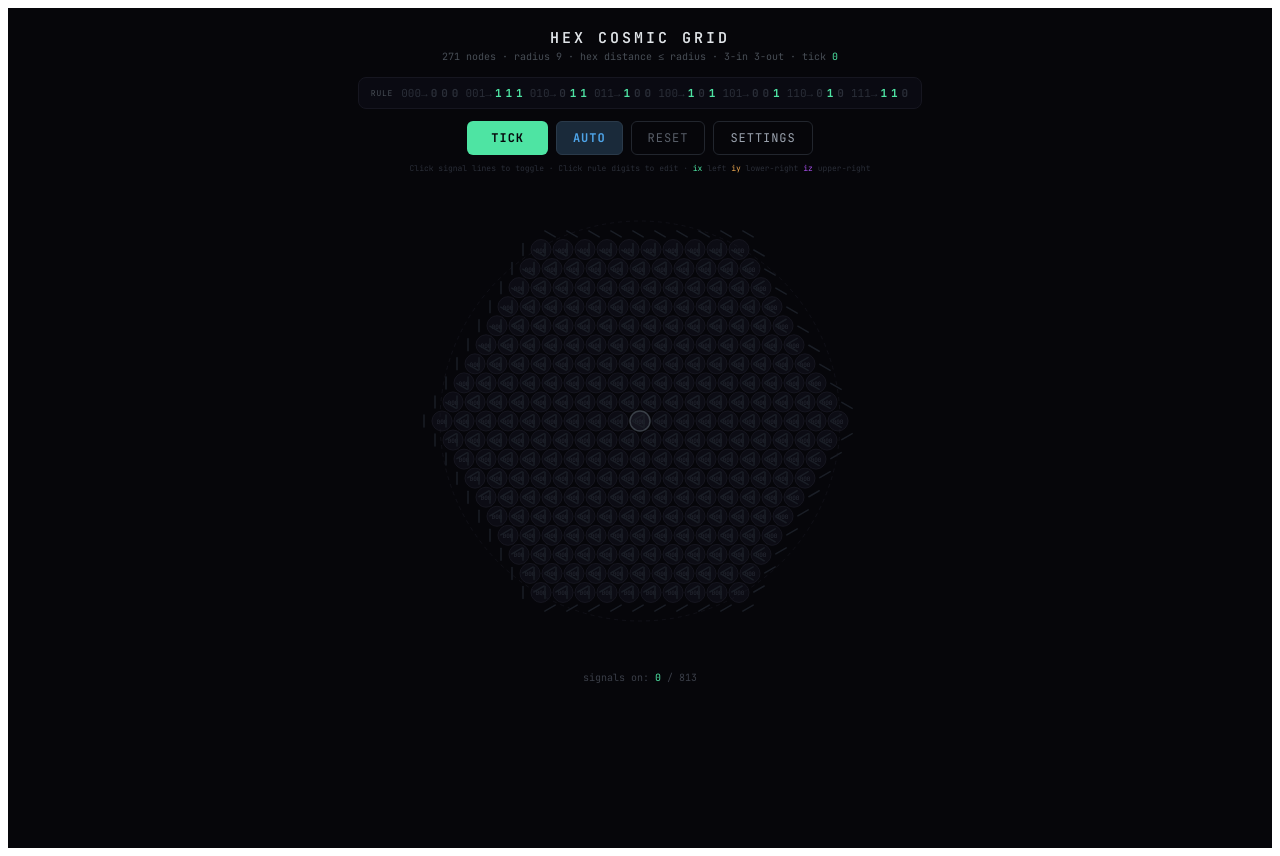
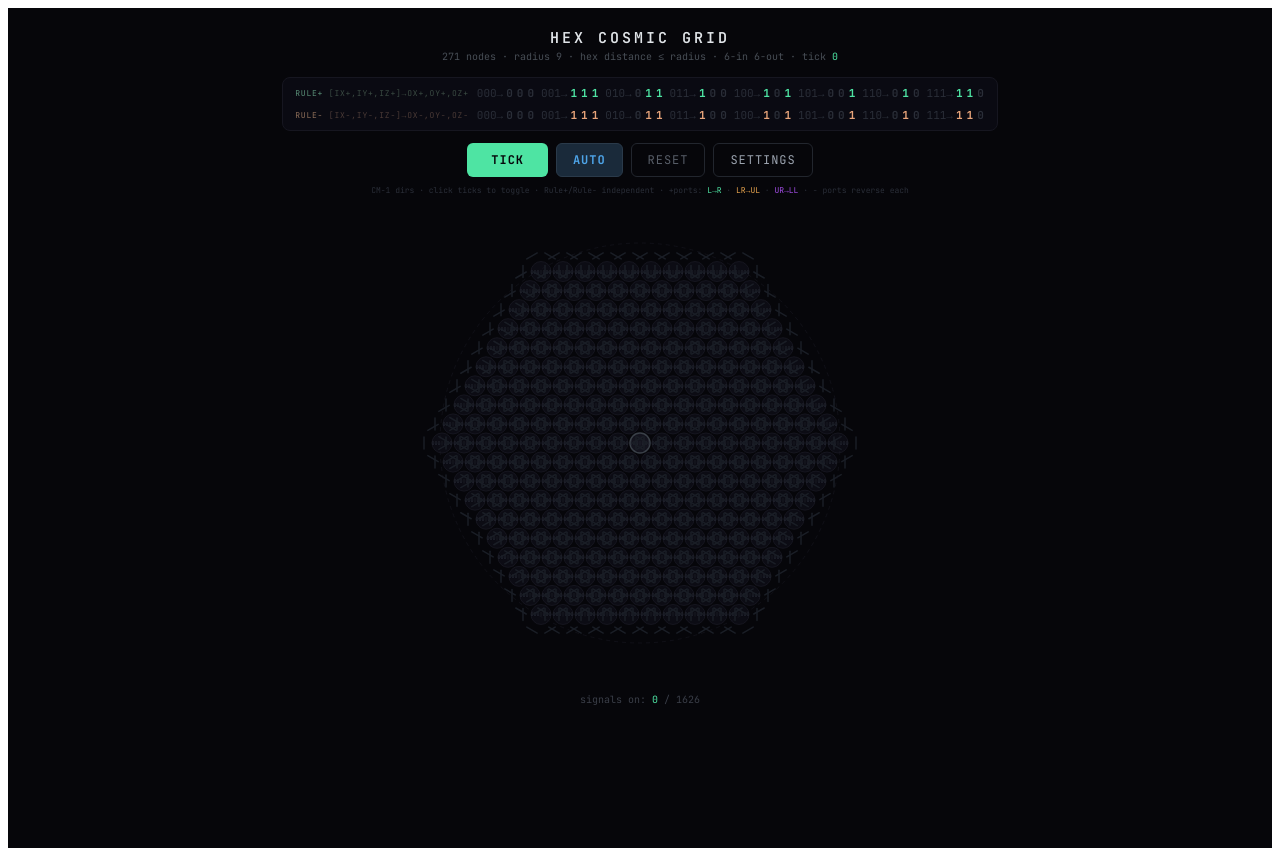
Before and after one commit to forrestsh/cosmod, a React (Vite) app: page / in a window 1280 px wide. Built offline with nearby package versions, Linux system fonts and the light colour scheme.

Commit message:
Enhance hex-cosmic-grid to support separate positive and negative signal evaluations, improving signal processing and neighbor communication

```diff
--- a/hex-cosmic-grid.jsx
+++ b/hex-cosmic-grid.jsx
@@ -36,14 +36,11 @@ import { useState, useCallback, useEffect, useRef, useMemo } from "react";
 //    axial (1,-1) -> Cartesian (1/2, -√3/2) ✓
 // Perfect! Axial (q,r) maps directly to user's hex directions.
 
-// Output directions (axial deltas):
-//   ox: (1, 0)   -> right
-//   oy: (-1, 1)  -> upper-left
-//   oz: (0, -1)  -> lower-left
-// Input directions (from the opposite neighbors):
-//   ix: from (-1, 0)  -> left neighbor's ox
-//   iy: from (1, -1)  -> lower-right neighbor's oy
-//   iz: from (0, 1)   -> upper-right neighbor's oz
+// CM-1 port geometry (docs/CM-1.md), axial (q,r); user x-right y-up.
+// Positive outputs ox+, oy+, oz+ step to neighbor Δ(q,r); inputs arrive from opposite neighbor.
+//   ix+: L→R / ix−: R→L     — edge Δ(±1, 0)
+//   iy+: lower-right→upper-left / iy−: upper-left→lower-right — edge Δ(∓1, ±1)
+//   iz+: upper-right→lower-left / iz−: lower-left→upper-right — edge Δ(0, ∓1)
 
 const DEFAULT_RADIUS = 9;
 const MAX_RADIUS = 30;
@@ -72,10 +69,13 @@ function generateGrid(radius) {
   return { nodes, nodeIndex };
 }
 
-// Output direction deltas
-const OX_DQ = 1, OX_DR = 0;   // right
-const OY_DQ = -1, OY_DR = 1;  // upper-left
-const OZ_DQ = 0, OZ_DR = -1;  // lower-left
+// Positive-output neighbor deltas (ox+, oy+, oz+)
+const OX_DQ = 1,
+  OX_DR = 0; // +x / left→right
+const OY_DQ = -1,
+  OY_DR = 1; // toward upper-left neighbor: lower-right→upper-left
+const OZ_DQ = 0,
+  OZ_DR = -1; // toward lower-left neighbor: upper-right→lower-left
 
 // For toroidal wrapping on a hex grid, we need to find the "wrapped" neighbor.
 // Since we have a hex disk (not a parallelogram), true toroidal wrapping is non-trivial.
@@ -98,16 +98,14 @@ function axialToPixel(q, r) {
   return { x, y };
 }
 
-// Signal state: for each node, 3 input signals (ix, iy, iz)
-// ix = signal arriving from left neighbor's ox
-// iy = signal arriving from lower-right neighbor's oy
-// iz = signal arriving from upper-right neighbor's oz
+// Signal state: for each node, 6 inputs — [ix+, iy+, iz+, ix−, iy−, iz−]
+// Wire coupling (matching polarity on the shared edge): ox+→neighbor ix+, oy+→iy+, oz+→iz+
+// along +Δ; ox−→ix−, oy−→iy−, oz−→iz− along −Δ.
 
 function initState(nodeCount) {
-  // signals[i] = [ix, iy, iz] for node i
   const signals = new Array(nodeCount);
   for (let i = 0; i < nodeCount; i++) {
-    signals[i] = [0, 0, 0];
+    signals[i] = [0, 0, 0, 0, 0, 0];
   }
   return { signals, tick: 0 };
 }
@@ -116,8 +114,8 @@ function copySignals(s) {
   return s.map((a) => [...a]);
 }
 
-// Default rule: 3 inputs (ix, iy, iz) -> 3 outputs (ox, oy, oz)
-// 2^3 = 8 input combinations, each maps to [ox, oy, oz]
+// Each table: 8 rows (ix,iy,iz bits) → 3 outputs. rule+ rows use ix+,iy+,iz+ and cells are ox+,oy+,oz+.
+// rule− rows use ix−,iy−,iz− and cells are ox−,oy−,oz− (separate evalRule{Plus,Minus} in simulate).
 const defaultRule = [
   [0, 0, 0], // 000 -> 000
   [1, 1, 1], // 001 -> 111
@@ -169,35 +167,81 @@ const rulePresets = {
   "y-circle": yCircleRule,
 };
 
-function applyRule(ix, iy, iz, rule) {
-  const idx = (ix << 2) | (iy << 1) | iz;
-  return rule[idx];
+const ZERO_SIGNAL = [0, 0, 0, 0, 0, 0];
+
+/** Per-node inputs: + ports then − ports (CM-1 docs/CM-1.md). */
+const SIG_IXP = 0,
+  SIG_IYP = 1,
+  SIG_IZP = 2,
+  SIG_IXN = 3,
+  SIG_IYN = 4,
+  SIG_IZN = 5;
+
+function ruleRowIndex(ix, iy, iz) {
+  return (ix << 2) | (iy << 1) | iz;
 }
 
-function simulate(state, rule, nodes, nodeIndex) {
+/** rule+: [ix+, iy+, iz+] → [ox+, oy+, oz+] — only + outputs; never ox−/oy−/oz−. */
+function evalRulePlus(ixPlus, iyPlus, izPlus, table) {
+  return table[ruleRowIndex(ixPlus, iyPlus, izPlus)];
+}
+
+/** rule−: [ix−, iy−, iz−] → [ox−, oy−, oz−] — only − outputs; never ox+/oy+/oz+. */
+function evalRuleMinus(ixMinus, iyMinus, izMinus, table) {
+  return table[ruleRowIndex(ixMinus, iyMinus, izMinus)];
+}
+
+/** ox+, oy+, oz+ → neighbor in +Δ receives ix+, iy+, iz+ (same polarity on that edge). */
+function sendPlusOutputsToNeighbors(q, r, oxPlus, oyPlus, ozPlus, nodeIndex, into) {
+  let t = getNeighborIndex(q, r, OX_DQ, OX_DR, nodeIndex);
+  if (t >= 0) into[t][SIG_IXP] = oxPlus;
+
+  t = getNeighborIndex(q, r, OY_DQ, OY_DR, nodeIndex);
+  if (t >= 0) into[t][SIG_IYP] = oyPlus;
+
+  t = getNeighborIndex(q, r, OZ_DQ, OZ_DR, nodeIndex);
+  if (t >= 0) into[t][SIG_IZP] = ozPlus;
+}
+
+/** ox−, oy−, oz− → neighbor in −Δ receives ix−, iy−, iz−. */
+function sendMinusOutputsToNeighbors(q, r, oxMinus, oyMinus, ozMinus, nodeIndex, into) {
+  let t = getNeighborIndex(q, r, -OX_DQ, -OX_DR, nodeIndex);
+  if (t >= 0) into[t][SIG_IXN] = oxMinus;
+
+  t = getNeighborIndex(q, r, -OY_DQ, -OY_DR, nodeIndex);
+  if (t >= 0) into[t][SIG_IYN] = oyMinus;
+
+  t = getNeighborIndex(q, r, -OZ_DQ, -OZ_DR, nodeIndex);
+  if (t >= 0) into[t][SIG_IZN] = ozMinus;
+}
+
+function simulate(state, rulePlus, ruleMinus, nodes, nodeIndex) {
   const { signals } = state;
   const nodeCount = nodes.length;
   const newSignals = new Array(nodeCount);
   for (let i = 0; i < nodeCount; i++) {
-    newSignals[i] = [0, 0, 0];
+    newSignals[i] = [0, 0, 0, 0, 0, 0];
   }
 
   for (let i = 0; i < nodeCount; i++) {
     const { q, r } = nodes[i];
-    const [ix, iy, iz] = signals[i] ?? ZERO_SIGNAL;
-    const [ox, oy, oz] = applyRule(ix, iy, iz, rule);
+    const sig = signals[i] ?? ZERO_SIGNAL;
 
-    // ox goes to neighbor at (q+1, r+0) -> becomes their ix
-    const oxTarget = getNeighborIndex(q, r, OX_DQ, OX_DR, nodeIndex);
-    if (oxTarget >= 0) newSignals[oxTarget][0] = ox;
+    const [oxPlus, oyPlus, ozPlus] = evalRulePlus(
+      sig[SIG_IXP],
+      sig[SIG_IYP],
+      sig[SIG_IZP],
+      rulePlus
+    );
+    const [oxMinus, oyMinus, ozMinus] = evalRuleMinus(
+      sig[SIG_IXN],
+      sig[SIG_IYN],
+      sig[SIG_IZN],
+      ruleMinus
+    );
 
-    // oy goes to neighbor at (q-1, r+1) -> becomes their iy
-    const oyTarget = getNeighborIndex(q, r, OY_DQ, OY_DR, nodeIndex);
-    if (oyTarget >= 0) newSignals[oyTarget][1] = oy;
-
-    // oz goes to neighbor at (q+0, r-1) -> becomes their iz
-    const ozTarget = getNeighborIndex(q, r, OZ_DQ, OZ_DR, nodeIndex);
-    if (ozTarget >= 0) newSignals[ozTarget][2] = oz;
+    sendPlusOutputsToNeighbors(q, r, oxPlus, oyPlus, ozPlus, nodeIndex, newSignals);
+    sendMinusOutputsToNeighbors(q, r, oxMinus, oyMinus, ozMinus, nodeIndex, newSignals);
   }
 
   return { signals: newSignals, tick: state.tick + 1 };
@@ -217,32 +261,37 @@ const TEXT_MID = "#5a6068";
 
 const NODE_RADIUS = 10;
 const SIG_LEN = 6;
-const ZERO_SIGNAL = [0, 0, 0];
+
+function cloneRuleTable(r) {
+  return r.map((row) => [...row]);
+}
 
 export default function HexCosmicGrid() {
   const [radius, setRadius] = useState(DEFAULT_RADIUS);
   const [pendingRadius, setPendingRadius] = useState(String(DEFAULT_RADIUS));
   const [showSettings, setShowSettings] = useState(false);
   const [signalLineOrientation, setSignalLineOrientation] = useState("perpendicular");
-  const [rule, setRule] = useState(defaultRule.map((r) => [...r]));
+  const [rulePlus, setRulePlus] = useState(() => cloneRuleTable(defaultRule));
+  const [ruleMinus, setRuleMinus] = useState(() => cloneRuleTable(defaultRule));
   const [running, setRunning] = useState(false);
   const grid = useMemo(() => generateGrid(radius), [radius]);
   const nodeCount = grid.nodes.length;
   const [state, setState] = useState(() => initState(generateGrid(DEFAULT_RADIUS).nodes.length));
-  const ruleRef = useRef(rule);
-  ruleRef.current = rule;
+  const rulesRef = useRef({ plus: rulePlus, minus: ruleMinus });
+  rulesRef.current = { plus: rulePlus, minus: ruleMinus };
 
   useEffect(() => {
     if (!running) return;
     const id = setInterval(() => {
-      setState((s) => simulate(s, ruleRef.current, grid.nodes, grid.nodeIndex));
+      const { plus, minus } = rulesRef.current;
+      setState((s) => simulate(s, plus, minus, grid.nodes, grid.nodeIndex));
     }, 1000);
     return () => clearInterval(id);
   }, [running, grid]);
 
   const handleTick = useCallback(() => {
-    setState((s) => simulate(s, rule, grid.nodes, grid.nodeIndex));
-  }, [rule, grid]);
+    setState((s) => simulate(s, rulePlus, ruleMinus, grid.nodes, grid.nodeIndex));
+  }, [rulePlus, ruleMinus, grid]);
 
   const handleReset = useCallback(() => {
     setState(initState(nodeCount));
@@ -258,22 +307,40 @@ export default function HexCosmicGrid() {
     });
   }, []);
 
-  const updateRule = useCallback((ruleIdx, outIdx) => {
-    setRule((prev) => {
+  const updateRulePlus = useCallback((ruleIdx, outIdx) => {
+    setRulePlus((prev) => {
       const next = prev.map((r) => [...r]);
       next[ruleIdx][outIdx] = next[ruleIdx][outIdx] === 0 ? 1 : 0;
       return next;
     });
   }, []);
 
-  const flipRule = useCallback(() => {
-    setRule((prev) => prev.map((outs) => outs.map((v) => (v === 0 ? 1 : 0))));
+  const updateRuleMinus = useCallback((ruleIdx, outIdx) => {
+    setRuleMinus((prev) => {
+      const next = prev.map((r) => [...r]);
+      next[ruleIdx][outIdx] = next[ruleIdx][outIdx] === 0 ? 1 : 0;
+      return next;
+    });
   }, []);
 
-  const applyPresetRule = useCallback((presetName) => {
+  const flipRulePlus = useCallback(() => {
+    setRulePlus((prev) => prev.map((outs) => outs.map((v) => (v === 0 ? 1 : 0))));
+  }, []);
+
+  const flipRuleMinus = useCallback(() => {
+    setRuleMinus((prev) => prev.map((outs) => outs.map((v) => (v === 0 ? 1 : 0))));
+  }, []);
+
+  const applyPresetRulePlus = useCallback((presetName) => {
     const preset = rulePresets[presetName];
     if (!preset) return;
-    setRule(preset.map((outs) => [...outs]));
+    setRulePlus(cloneRuleTable(preset));
+  }, []);
+
+  const applyPresetRuleMinus = useCallback((presetName) => {
+    const preset = rulePresets[presetName];
+    if (!preset) return;
+    setRuleMinus(cloneRuleTable(preset));
   }, []);
 
   const applyRadius = useCallback(() => {
@@ -300,16 +367,15 @@ export default function HexCosmicGrid() {
   const cx = maxExtent;
   const cy = maxExtent;
 
-  // Signal line directions in pixel space
-  // ix comes from (-1, 0) direction -> line points left
-  // iy comes from (1, -1) direction -> line points lower-right (in user coords), upper-right on screen
-  // iz comes from (0, 1) direction -> line points upper-right (in user coords), lower-right on screen
+  // Ticks sit on the side the input arrives from (unit step in axial coords toward source).
   const sigDirs = useMemo(() => {
-    // Input directions in axial, converted to pixel unit vectors
     const dirs = [
-      { dq: -1, dr: 0 },  // ix from left
-      { dq: 1, dr: -1 },  // iy from lower-right (user), screen: upper-right-ish
-      { dq: 0, dr: 1 },   // iz from upper-right (user), screen: lower-right-ish
+      { dq: -1, dr: 0 }, // ix+ from (−1,0); L→R
+      { dq: 1, dr: -1 }, // iy+ from (+1,−1); LR→UL
+      { dq: 0, dr: 1 }, // iz+ from (0,+1); UR→LL
+      { dq: 1, dr: 0 }, // ix−
+      { dq: -1, dr: 1 }, // iy−
+      { dq: 0, dr: -1 }, // iz−
     ];
     return dirs.map(({ dq, dr }) => {
       const px = HEX_SIZE * (dq + dr * 0.5);
@@ -332,7 +398,19 @@ export default function HexCosmicGrid() {
     textTransform: "uppercase",
   };
 
-  const totalOn = state.signals.reduce((sum, s) => sum + s[0] + s[1] + s[2], 0);
+  const totalOn = state.signals.reduce(
+    (sum, s) => sum + s[0] + s[1] + s[2] + s[3] + s[4] + s[5],
+    0
+  );
+
+  const sigColors = [
+    SIG_ON,
+    "#e8a44e",
+    "#a44ee8",
+    "#7ee4b8",
+    "#f0c088",
+    "#c49ef0",
+  ];
 
   return (
     <div
@@ -360,18 +438,19 @@ export default function HexCosmicGrid() {
         Hex Cosmic Grid
       </h1>
       <p style={{ fontSize: "10px", color: "#484e56", margin: "0 0 14px 0" }}>
-        {nodeCount} nodes · radius {radius} · hex distance ≤ radius · 3-in 3-out · tick{" "}
+        {nodeCount} nodes · radius {radius} · hex distance ≤ radius · 6-in 6-out · tick{" "}
         <span style={{ color: SIG_ON }}>{state.tick}</span>
         {running && (
           <span style={{ color: "#e8a44e", marginLeft: "8px" }}>● auto</span>
         )}
       </p>
 
-      {/* Rule editor */}
+      {/* Rule editors */}
       <div
         style={{
           display: "flex",
-          gap: "6px",
+          flexDirection: "column",
+          gap: "8px",
           marginBottom: "12px",
           background: "#0a0a12",
           border: "1px solid #161620",
@@ -380,23 +459,33 @@ export default function HexCosmicGrid() {
           alignItems: "center",
           flexWrap: "wrap",
           justifyContent: "center",
-          maxWidth: "700px",
+          maxWidth: "720px",
+        }}
+      >
+        <div
+          style={{
+            display: "flex",
+            gap: "6px",
+            flexWrap: "wrap",
+            justifyContent: "center",
+            alignItems: "center",
           }}
         >
           <span
             style={{
               fontSize: "8px",
-            color: "#484e56",
+              color: "#5a9078",
               textTransform: "uppercase",
               letterSpacing: "0.1em",
               marginRight: "2px",
             }}
           >
-          Rule
+            Rule+{" "}
+            <span style={{ color: "#3a4a42", fontWeight: 400 }}>[ix+,iy+,iz+]→ox+,oy+,oz+</span>
           </span>
           {ruleLabels.map((label, idx) => (
             <div
-            key={idx}
+              key={`p-${idx}`}
               style={{
                 display: "flex",
                 alignItems: "center",
@@ -408,21 +497,73 @@ export default function HexCosmicGrid() {
               {[0, 1, 2].map((outIdx) => (
                 <span
                   key={outIdx}
-                onClick={() => updateRule(idx, outIdx)}
+                  onClick={() => updateRulePlus(idx, outIdx)}
                   style={{
                     cursor: "pointer",
-                  color: rule[idx][outIdx] ? SIG_ON : "#2a2e38",
+                    color: rulePlus[idx][outIdx] ? SIG_ON : "#2a2e38",
                     fontWeight: 700,
                     userSelect: "none",
                     transition: "color 0.15s",
                     padding: "0 1px",
                   }}
                 >
-                {rule[idx][outIdx]}
+                  {rulePlus[idx][outIdx]}
                 </span>
               ))}
             </div>
           ))}
+        </div>
+        <div
+          style={{
+            display: "flex",
+            gap: "6px",
+            flexWrap: "wrap",
+            justifyContent: "center",
+            alignItems: "center",
+          }}
+        >
+          <span
+            style={{
+              fontSize: "8px",
+              color: "#90705a",
+              textTransform: "uppercase",
+              letterSpacing: "0.1em",
+              marginRight: "2px",
+            }}
+          >
+            Rule−{" "}
+            <span style={{ color: "#4a3a36", fontWeight: 400 }}>[ix−,iy−,iz−]→ox−,oy−,oz−</span>
+          </span>
+          {ruleLabels.map((label, idx) => (
+            <div
+              key={`m-${idx}`}
+              style={{
+                display: "flex",
+                alignItems: "center",
+                gap: "2px",
+                fontSize: "11px",
+              }}
+            >
+              <span style={{ color: "#2a2e38" }}>{label}→</span>
+              {[0, 1, 2].map((outIdx) => (
+                <span
+                  key={outIdx}
+                  onClick={() => updateRuleMinus(idx, outIdx)}
+                  style={{
+                    cursor: "pointer",
+                    color: ruleMinus[idx][outIdx] ? "#e8a47a" : "#2a2e38",
+                    fontWeight: 700,
+                    userSelect: "none",
+                    transition: "color 0.15s",
+                    padding: "0 1px",
+                  }}
+                >
+                  {ruleMinus[idx][outIdx]}
+                </span>
+              ))}
+            </div>
+          ))}
+        </div>
       </div>
 
       {/* Controls */}
@@ -526,9 +667,9 @@ export default function HexCosmicGrid() {
           >
             Apply
           </button>
-          <span style={{ color: "#7a828e", marginLeft: "6px" }}>Rule</span>
+          <span style={{ color: "#7a828e", marginLeft: "6px" }}>Rule+</span>
           <button
-            onClick={flipRule}
+            onClick={flipRulePlus}
             style={{
               ...btnBase,
               background: "transparent",
@@ -538,12 +679,12 @@ export default function HexCosmicGrid() {
               fontSize: "10px",
             }}
           >
-            Flipping (0↔1)
+            Flip+
           </button>
           {Object.keys(rulePresets).map((presetName) => (
             <button
-              key={presetName}
-              onClick={() => applyPresetRule(presetName)}
+              key={`p-${presetName}`}
+              onClick={() => applyPresetRulePlus(presetName)}
               style={{
                 ...btnBase,
                 background: "transparent",
@@ -553,7 +694,37 @@ export default function HexCosmicGrid() {
                 fontSize: "10px",
               }}
             >
-              {presetName}
+              + {presetName}
+            </button>
+          ))}
+          <span style={{ color: "#7a828e", marginLeft: "6px" }}>Rule−</span>
+          <button
+            onClick={flipRuleMinus}
+            style={{
+              ...btnBase,
+              background: "transparent",
+              color: "#c8ccd0",
+              border: "1px solid #22262e",
+              padding: "6px 10px",
+              fontSize: "10px",
+            }}
+          >
+            Flip−
+          </button>
+          {Object.keys(rulePresets).map((presetName) => (
+            <button
+              key={`m-${presetName}`}
+              onClick={() => applyPresetRuleMinus(presetName)}
+              style={{
+                ...btnBase,
+                background: "transparent",
+                color: "#c8ccd0",
+                border: "1px solid #22262e",
+                padding: "6px 10px",
+                fontSize: "10px",
+              }}
+            >
+              − {presetName}
             </button>
           ))}
           <span style={{ color: "#7a828e", marginLeft: "6px" }}>Signal line</span>
@@ -587,10 +758,10 @@ export default function HexCosmicGrid() {
       )}
 
       <p style={{ fontSize: "8px", color: "#2a2e38", margin: "0 0 10px 0", textAlign: "center" }}>
-        Click signal lines to toggle · Click rule digits to edit ·{" "}
-        <span style={{ color: SIG_ON }}>ix</span> left{" "}
-        <span style={{ color: "#e8a44e" }}>iy</span> lower-right{" "}
-        <span style={{ color: "#a44ee8" }}>iz</span> upper-right
+        CM-1 dirs · click ticks to toggle · Rule+/Rule− independent · +ports:{" "}
+        <span style={{ color: SIG_ON }}>L→R</span> ·{" "}
+        <span style={{ color: "#e8a44e" }}>LR→UL</span> ·{" "}
+        <span style={{ color: "#a44ee8" }}>UR→LL</span> · − ports reverse each
       </p>
 
       {/* Hex grid SVG */}
@@ -638,8 +809,8 @@ export default function HexCosmicGrid() {
           {grid.nodes.map((node, i) => {
             const px = cx + positions[i].x;
             const py = cy + positions[i].y;
-            const [ix, iy, iz] = state.signals[i] ?? ZERO_SIGNAL;
-            const hasInput = ix || iy || iz;
+            const [ixp, iyp, izp, ixn, iyn, izn] = state.signals[i] ?? ZERO_SIGNAL;
+            const hasInput = ixp || iyp || izp || ixn || iyn || izn;
             const isOrigin = node.q === 0 && node.r === 0;
 
             return (
@@ -655,13 +826,17 @@ export default function HexCosmicGrid() {
                 />
                 <text
                   x={px}
-                  y={py + 3}
-                  fontSize="6"
+                  y={py + 2}
+                  fontSize="5"
                   fill={hasInput ? TEXT_MID : TEXT_DIM}
                   textAnchor="middle"
                   fontFamily="inherit"
                 >
-                  {ix}{iy}{iz}
+                  {ixp}
+                  {iyp}
+                  {izp}|{ixn}
+                  {iyn}
+                  {izn}
                 </text>
               </g>
             );
@@ -671,10 +846,7 @@ export default function HexCosmicGrid() {
           {grid.nodes.map((node, i) => {
             const px = cx + positions[i].x;
             const py = cy + positions[i].y;
-            const [ix, iy, iz] = state.signals[i] ?? ZERO_SIGNAL;
-
-            const sigColors = [SIG_ON, "#e8a44e", "#a44ee8"];
-            const sigVals = [ix, iy, iz];
+            const sigVals = state.signals[i] ?? ZERO_SIGNAL;
 
             return (
               <g key={`sig-${i}`}>
@@ -748,7 +920,7 @@ export default function HexCosmicGrid() {
           color: "#3a3e48",
         }}
       >
-        signals on: <span style={{ color: SIG_ON }}>{totalOn}</span> / {nodeCount * 3}
+        signals on: <span style={{ color: SIG_ON }}>{totalOn}</span> / {nodeCount * 6}
       </div>
     </div>
   );
```
Also changed, not shown: 1 other file (tests, documents, lock files or other folders). Lines whose indentation alone changed are shown as unchanged.
